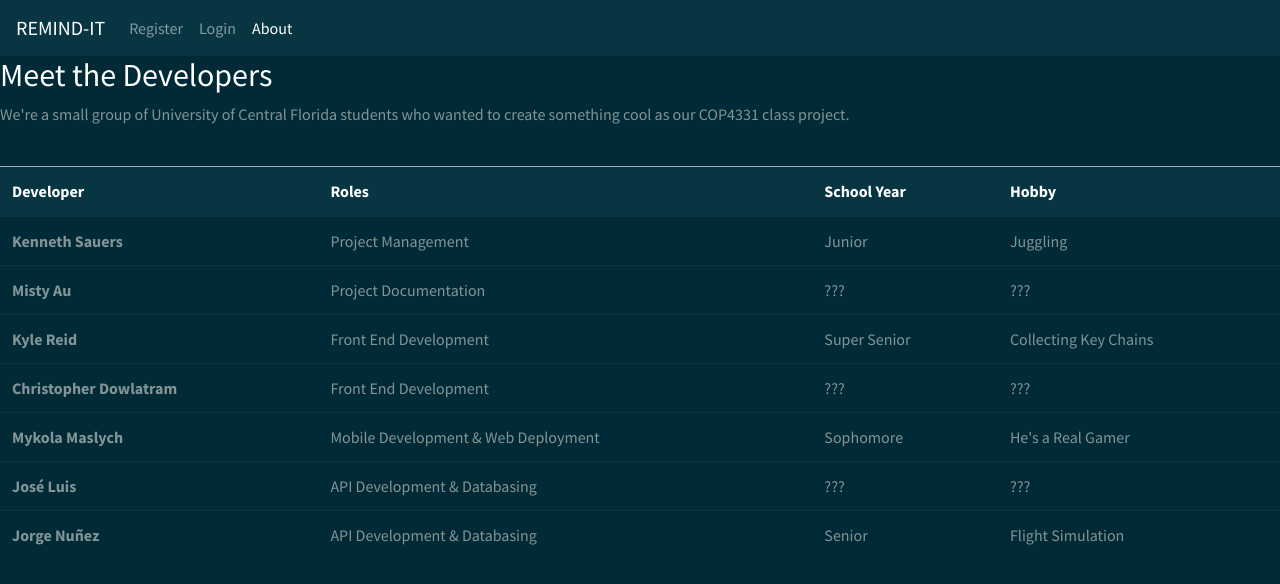
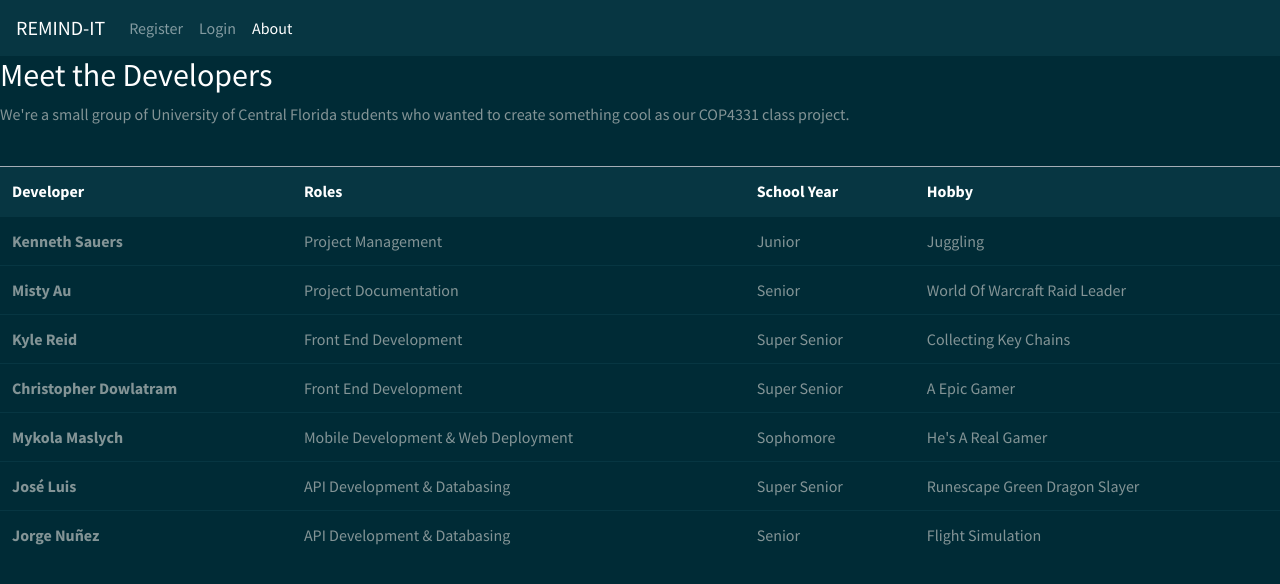
Before and after one commit to kennethsauers/Remind-It, an Angular app in the folder frontend/: page /about in a window 1280 px wide. Shown: the top 584 px of the page. Built offline with nearby package versions, Linux system fonts and the light colour scheme.

Commit message:
Update about.component.html
Updated member year and hobbies

```diff
--- a/frontend/src/app/about/about.component.html
+++ b/frontend/src/app/about/about.component.html
@@ -21,8 +21,8 @@
     <tr>
       <th scope="row">Misty Au</th>
       <td>Project Documentation</td>
-      <td>???</td>
-      <td>???</td>
+      <td>Senior</td>
+      <td>World Of Warcraft Raid Leader</td>
     </tr>
     <tr>
       <th scope="row">Kyle Reid</th>
@@ -33,20 +33,20 @@
     <tr>
       <th scope="row">Christopher Dowlatram</th>
       <td>Front End Development</td>
-      <td>???</td>
-      <td>???</td>
+      <td>Super Senior</td>
+      <td>A Epic Gamer</td>
     </tr>
     <tr>
       <th scope="row">Mykola Maslych</th>
       <td>Mobile Development & Web Deployment</td>
       <td>Sophomore</td>
-      <td>He's a Real Gamer</td>
+      <td>He's A Real Gamer</td>
     </tr>
     <tr>
       <th scope="row">José Luis</th>
       <td>API Development & Databasing</td>
-      <td>???</td>
-      <td>???</td>
+      <td>Super Senior</td>
+      <td>Runescape Green Dragon Slayer</td>
     </tr>
     <tr>
       <th scope="row">Jorge Nuñez</th>
```
